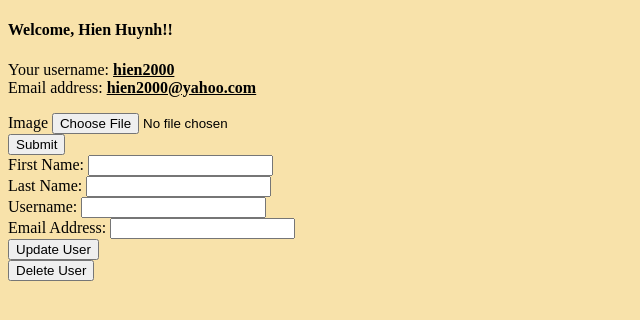
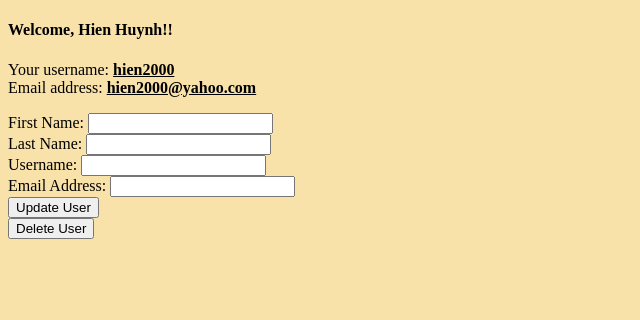
Before and after one commit to LongVu80/final_project, a Django app: page /editUser/3 in a window 1280 px wide. Shown: the part 58-378 px from the top of the page, without its empty margins (0-640 px from the left). Run offline with Django 3.2, Linux system fonts and the light colour scheme; data comes from the database, SQL or seed files in the repository; both versions use the stored data as it was before the commit.

Commit message:
final push

```diff
--- a/rateApp/models.py
+++ b/rateApp/models.py
@@ -41,7 +41,6 @@ def filepath(request, filename):
 class User(models.Model):
     firstName = models.CharField(max_length=45)
     lastName = models.CharField(max_length=45)
-    image = models.ImageField(upload_to=filepath, null=True, blank=True)
     email = models.EmailField(unique=True)
     username = models.CharField(max_length=45)
     password = models.CharField(max_length=45)
--- a/rateApp/templates/Daily.html
+++ b/rateApp/templates/Daily.html
@@ -33,8 +33,8 @@
                     <button>Enter</button>
                 </form>
             </div>
+        <div>
 
-        <div class="message">
             <h2>Post a message for discussion:</h2>
             <form action="/message" method="POST" enctype="multipart/form-data">
                 {% csrf_token %}
--- a/rateApp/templates/editUser.html
+++ b/rateApp/templates/editUser.html
@@ -24,15 +24,6 @@
             Email address: <b><u>{{user.email}}</u></b></p>
         </div>
         <div class="pic">
-            <form action='/uploadImage/' method="post" enctype="multipart/form-data">
-                {% csrf_token %}
-                <section>
-                    <label for="" class="form-label">Image</label>
-                    <input type="file" Required name="image" class="form-control">
-                </section>
-                <button type="submit">Submit</button>
-            </form>
-        </div>
         <div class='login'>
             <form action='/updateUser/{{user.id}}' method='post' enctype="multipart/form-data">
                 {% csrf_token %}
--- a/rateApp/templates/index.html
+++ b/rateApp/templates/index.html
@@ -48,10 +48,6 @@
                     <label for='confirm'>Confirm Password</label>
                     <input type='password' name='confirm' id='confirm'>
                 </section>
-                <section>
-                    <label for="" class="form-label">Image</label>
-                    <input type="file" Required name="image" class="form-control">
-                </section>
                 <button>Submit</button>
             </form>
         </div>
--- a/rateApp/templates/profile.html
+++ b/rateApp/templates/profile.html
@@ -23,9 +23,6 @@
         <h3>Your information:</h3>
 
         <section>
-                {% if user.image%}
-                    <img src="{{ user.image.url }}">
-                {% endif %}
             <h3>{{user.firstName}} {{user.lastName}}</h3>
             <h3>{{user.email}}</h3>
             <h3>{{user.username}}</h3>
--- a/rateApp/templates/users.html
+++ b/rateApp/templates/users.html
@@ -29,7 +29,6 @@
                     <th>Last Name</th>
                     <th>Username</th>
                     <th>Email</th>
-                    <th>To Edit</th>
                 </tr>
             </thead>
             <tbody>
--- a/rateApp/urls.py
+++ b/rateApp/urls.py
@@ -30,7 +30,6 @@ urlpatterns = [
     path('deleteMessage/<int:message_id>', views.deleteMessage),
     path('deleteComment/<int:comment_id>', views.deleteComment),
     path('zipcode/', views.zipcode),
-    path('uploadImage/', views.uploadImage),
     path('editMessage/<int:message_id>', views.editMessage),
     path('updateMessage/<int:message_id>', views.updateMessage),
     path('editComment/<int:comment_id>', views.editComment),
--- a/rateApp/views.py
+++ b/rateApp/views.py
@@ -44,13 +44,6 @@ def register(request):
     request.session['user_id'] = newUser.id
     return HttpResponseRedirect('/success/')
 
-def uploadImage(request):
-    if request.method == "POST":
-        user = User()
-        if len(request.FILES) != 0:
-            user.image = request.FILES['image']
-        user.save()
-        return HttpResponseRedirect('/success/')
 
 def logout(request):
     request.session.clear()
@@ -273,7 +266,7 @@ def editComment(request, comment_id):
 
 def updateComment(request, comment_id):
     toUpdate = Comment.objects.get(id=comment_id)
-    toUpdate.comment = request.POST['comment'],
+    toUpdate.comment = request.POST['comment']
     #toUpdate.user_id = request.POST['user_id']
     toUpdate.save()
 
```
Also changed, not shown: db.sqlite3, rateApp/migrations/0006_remove_user_image.py (added), static/img/uploads/20210616232328texas-flag-sticker_1200x.png (added), static/img/uploads/20210617004913186178310_4427723793927052_3974285041003295029_n.jpg (added), 4 other files.
